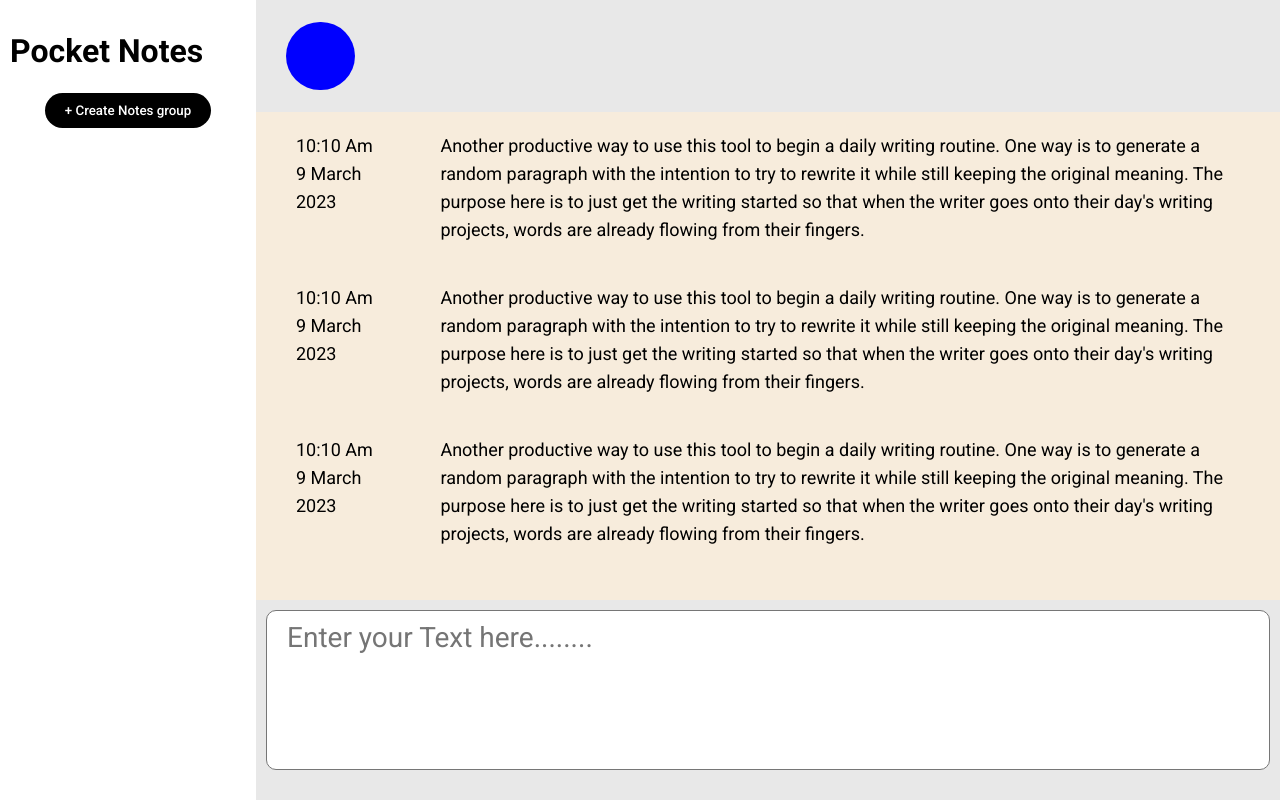
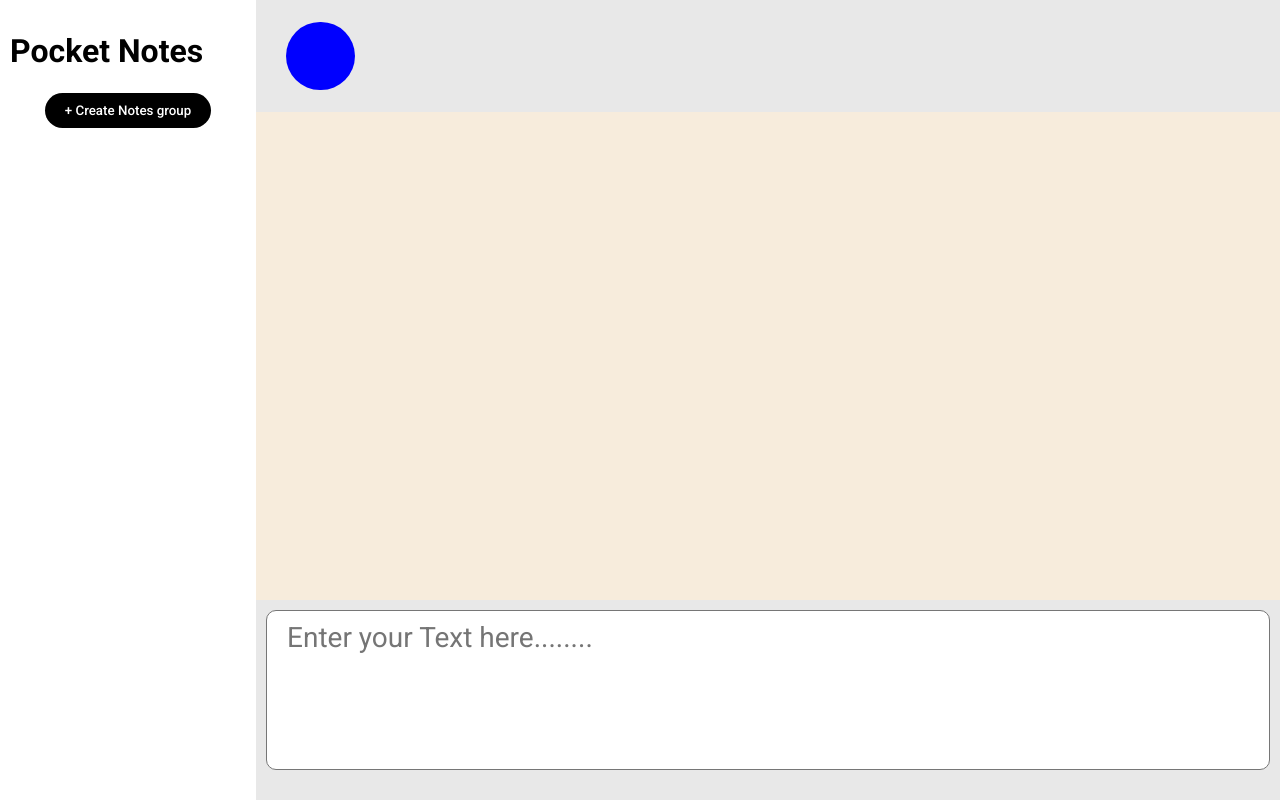
Before and after one commit to jaswindersingh97/Module-Test2-Notes-app, a React (Vite) app in the folder NotesApp/: page /GroupName/1 in a window 1280 px wide. Built offline with nearby package versions, Linux system fonts and the light colour scheme.

Commit message:
basic program complete

```diff
--- a/NotesApp/src/components/Notes.jsx
+++ b/NotesApp/src/components/Notes.jsx
@@ -1,38 +1,22 @@
 import React from 'react';
 import styles from './Notes.module.css';
 
-function Notes(Notesgroup) {
-    // console.log(Notesgroup);
-  return (
+function Notes({index}) {
+    let notes = JSON.parse(localStorage.getItem("notes")) || [];
+    const { data = [] } = notes[index] || {};
+    return (
     <div className={styles.container}>
-        <div className={styles.Note}>
+    {data.map((item,index)=>{
+        return(
+            <div className={styles.Note} key={index}>
             <div className={styles.datetime}>
-                <p>10:10 Am</p>
-                <p>9 March 2023</p>
+                <p>{item.time}</p>
+                <p>{item.date}</p>
             </div>
-            <div className={styles.content}>
-            Another productive way to use this tool to begin a daily writing routine. One way is to generate a random paragraph with the intention to try to rewrite it while still keeping the original meaning. The purpose here is to just get the writing started so that when the writer goes onto their day's writing projects, words are already flowing from their fingers.
-            </div>
+            <div className={styles.content}>{item.message}</div>
         </div>
-        <div className={styles.Note}>
-            <div className={styles.datetime}>
-                <p>10:10 Am</p>
-                <p>9 March 2023</p>
-            </div>
-            <div className={styles.content}>
-            Another productive way to use this tool to begin a daily writing routine. One way is to generate a random paragraph with the intention to try to rewrite it while still keeping the original meaning. The purpose here is to just get the writing started so that when the writer goes onto their day's writing projects, words are already flowing from their fingers.
-            </div>
-        </div>
-        <div className={styles.Note}>
-            <div className={styles.datetime}>
-                <p>10:10 Am</p>
-                <p>9 March 2023</p>
-            </div>
-            <div className={styles.content}>
-            Another productive way to use this tool to begin a daily writing routine. One way is to generate a random paragraph with the intention to try to rewrite it while still keeping the original meaning. The purpose here is to just get the writing started so that when the writer goes onto their day's writing projects, words are already flowing from their fingers.
-            </div>
-        </div>
-
+        )
+    })}
     </div>
   )
 }
--- a/NotesApp/src/components/RightActual.jsx
+++ b/NotesApp/src/components/RightActual.jsx
@@ -6,8 +6,8 @@ import { useParams } from 'react-router-dom';
 import DateTime from '../utils/DateTime';
 
 function RightActual() {
-  const { index } = useParams(); // Correctly destructure index from useParams
-  const { date, time } = DateTime(); // Assuming DateTime is a hook or function returning date and time
+  const { index } = useParams();
+  const { date, time } = DateTime();
 
   const [data, setData] = useState({ message: "", date: "", time: ""});
   const [dataArray, setDataArray] = useState([]);
@@ -29,7 +29,7 @@ function RightActual() {
     let updatedTemp = { ...temp, data: updatedDataArray };
 
     notes[index] = updatedTemp;
-    localStorage.setItem("notes", JSON.stringify(notes)); // Save the updated notes to localStorage
+    localStorage.setItem("notes", JSON.stringify(notes));
   };
 
   const { color, groupName, initials } = notes[index] || {};
@@ -41,7 +41,7 @@ function RightActual() {
         <p>{groupName}</p>
       </div>
       <div className={Style.body}>
-        <Notes />
+        <Notes index={index}/>
       </div>
       <div className={Style.footer}>
         <div className={Style.Textfield}>
```
Also changed, not shown: 1 other file (tests, documents, lock files or other folders).
